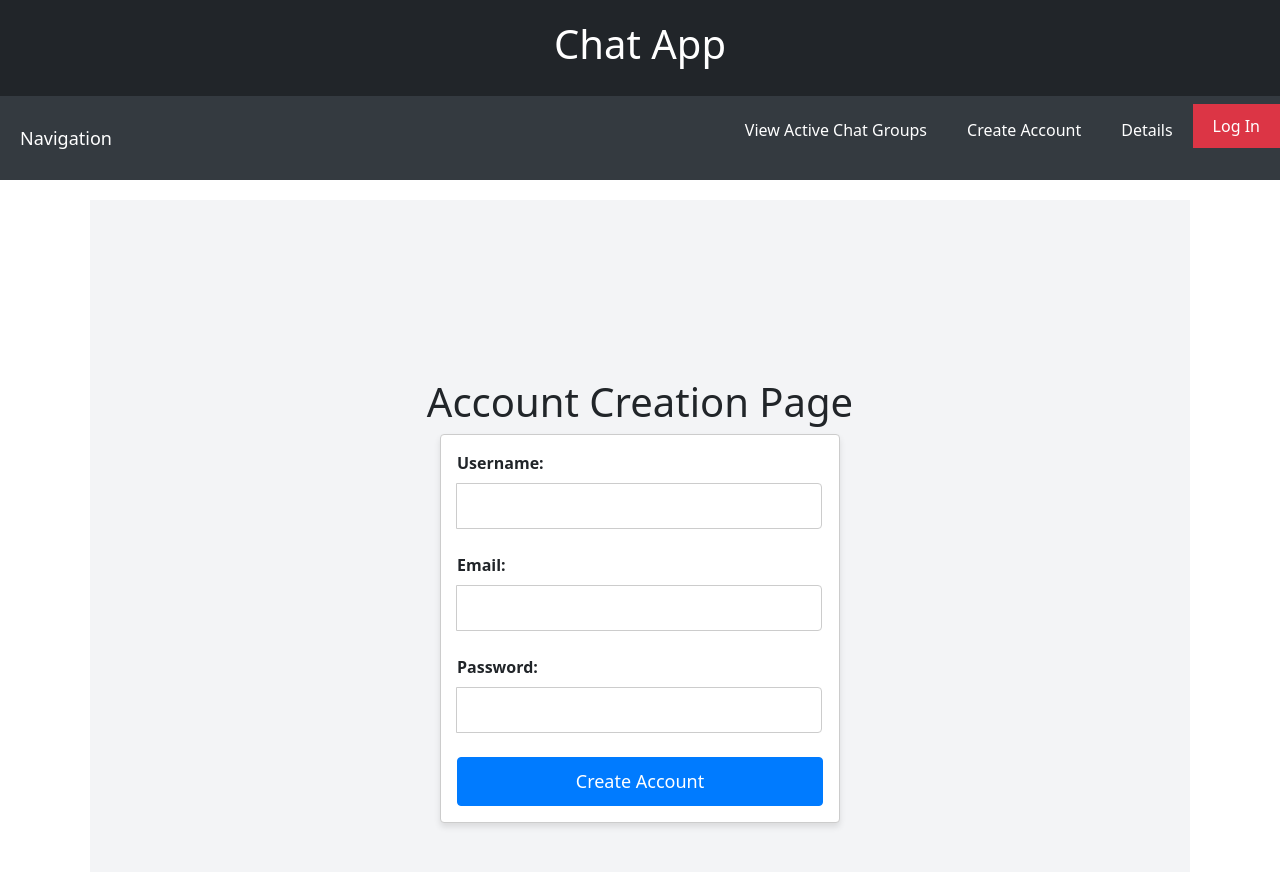
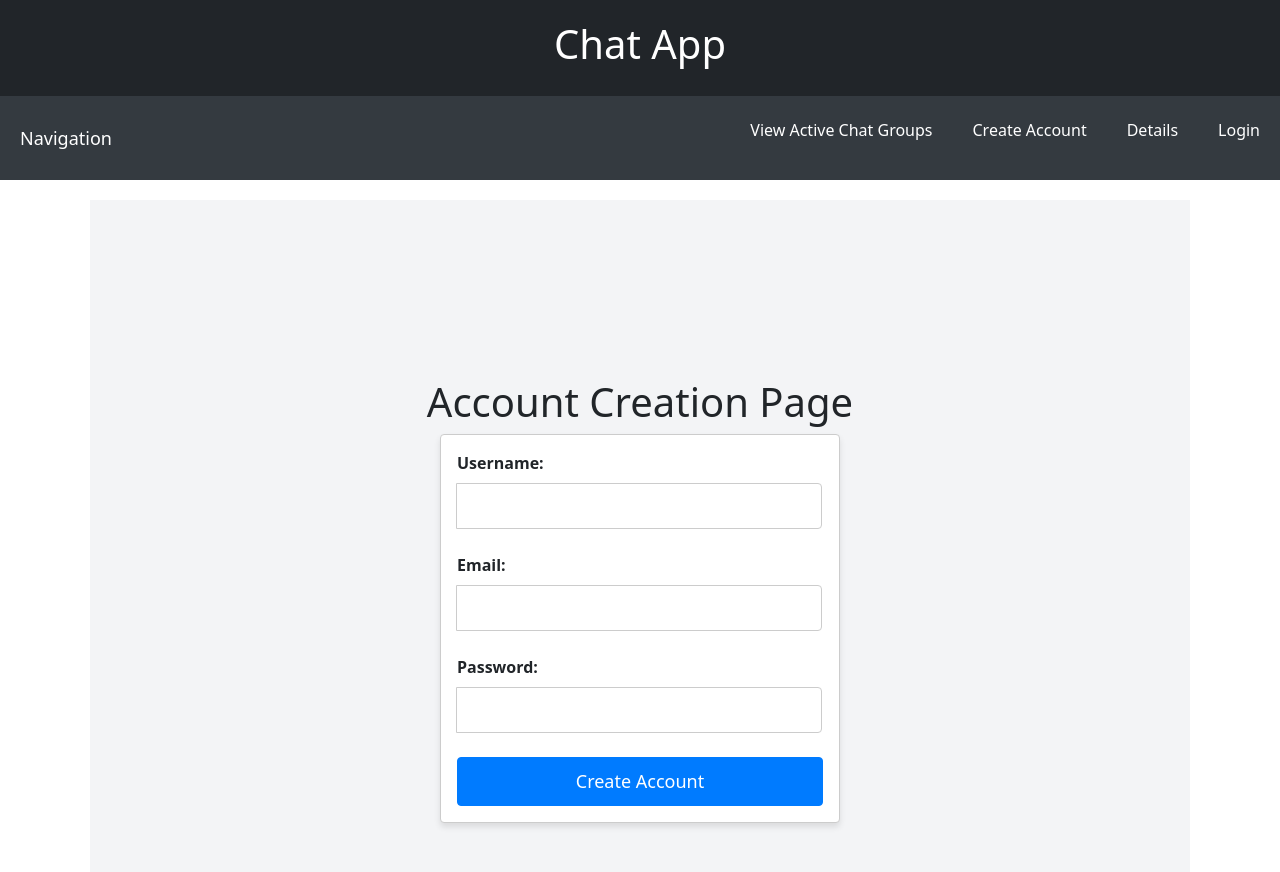
Before and after one commit to Nishko/javaAssignment, an Angular app: page / in a window 1280 px wide. Shown: the top 872 px of the page. Built offline with nearby package versions, Linux system fonts and the light colour scheme.

Commit message:
tried fixing login button to display logout once logged in

```diff
--- a/src/app/app.component.html
+++ b/src/app/app.component.html
@@ -13,8 +13,8 @@
     <li><a routerLink="/active-chat-groups">View Active Chat Groups</a></li>
     <li><a routerLink="/create-account" class="nav-link">Create Account</a></li>
     <li><a routerLink="/details" class="nav-link">Details</a></li>
-    <li><button *ngIf="!isLoggedIn" (click)="onLogoutClick()">Log In</button></li>
-    <li><button *ngIf="isLoggedIn" (click)="onLogoutClick()">Log Out</button></li>
+    <li *ngIf="!isLoggedIn"><a routerLink="/login" class="nav-link">Login</a></li>
+    <li *ngIf="isLoggedIn"><button (click)="onLogoutClick()" class="nav-link">Log Out</button></li>
   </ul>
 </nav>
 
```
